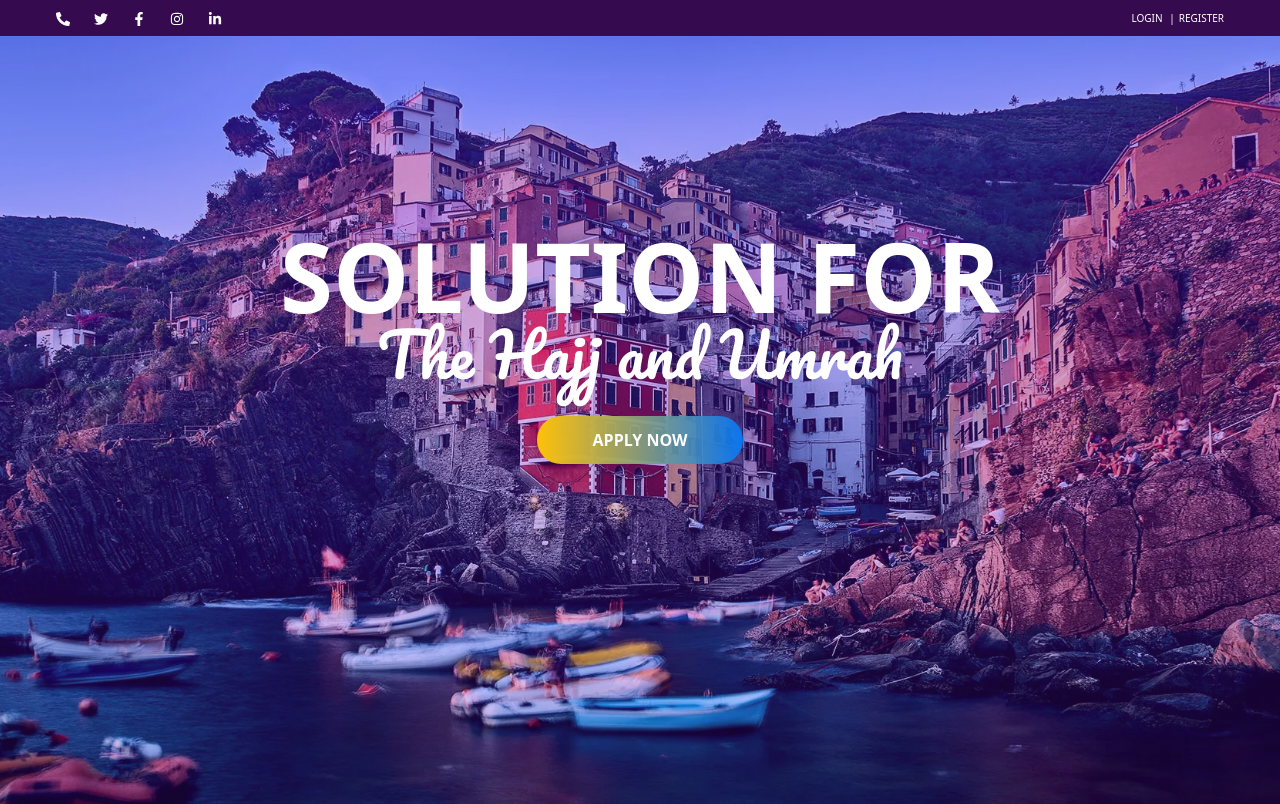
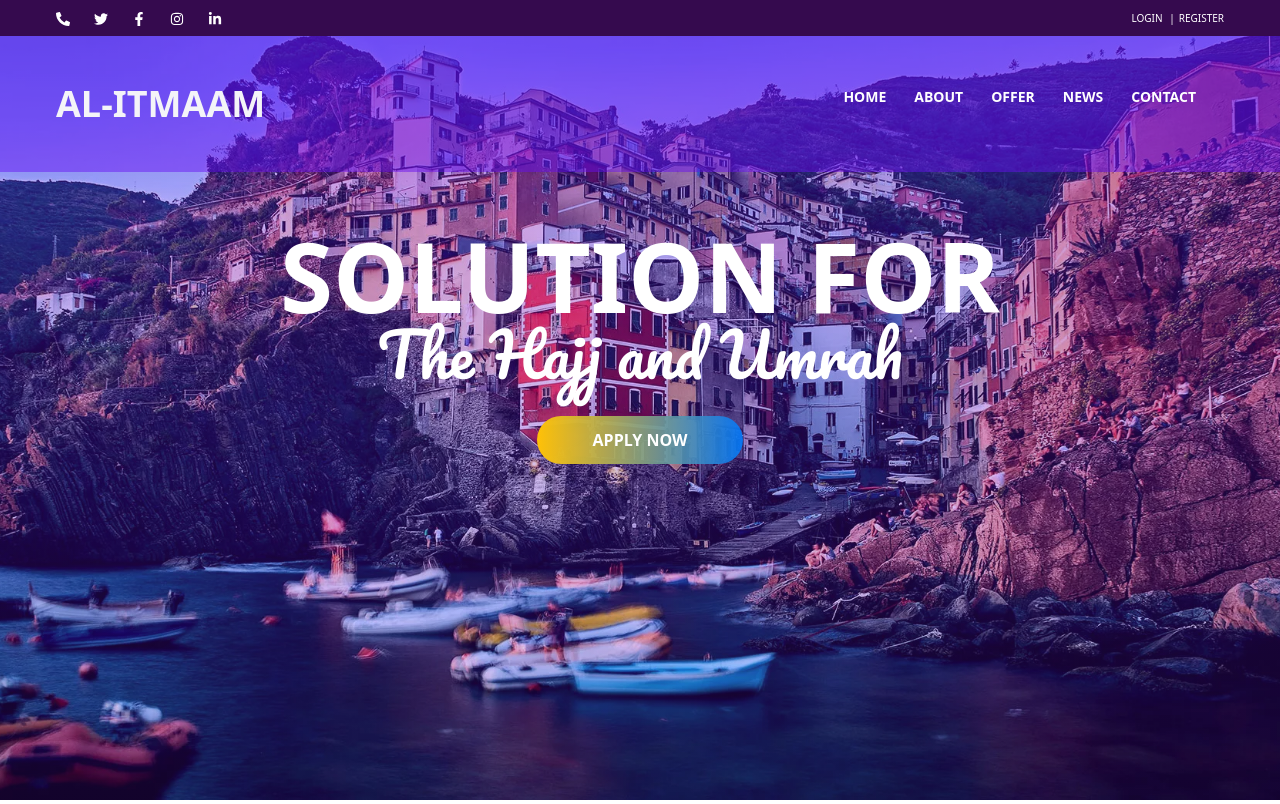
Before and after one commit to Yahckman1112/Itmaam-hajj, a React (Vite) app: page / in a window 1280 px wide. Shown: the top 804 px of the page. Built offline with nearby package versions, Linux system fonts and the light colour scheme.

Commit message:
Appbar design

```diff
--- a/src/components/appHeader/AppHeader.tsx
+++ b/src/components/appHeader/AppHeader.tsx
@@ -1,9 +1,75 @@
-import React from 'react'
+import { useEffect, useState } from "react";
+import { Link } from "react-router-dom";
+import TopBar from "./TopBar";
+function AppHeader() {
+  const headerData = [
+    {
+      name: "home",
+      path: "#",
+    },
+    {
+      name: "about",
+      path: "#",
+    },
+    {
+      name: "offer",
+      path: "#",
+    },
+    {
+      name: "news",
+      path: "#",
+    },
+    {
+      name: "contact",
+      path: "#",
+    },
+  ];
+  const [inView, setInView] = useState(false);
 
-function AppHeader() {
+  useEffect(() => {
+    const handleScroll = () => {
+      const scrollY = window.scrollY;
+      const scrollThreshold = 100;
+
+      if (scrollY >= scrollThreshold) {
+        setInView(true);
+      } else {
+        setInView(false);
+      }
+    };
+
+    window.addEventListener("scroll", handleScroll);
+    return () => {
+      window.addEventListener("scroll", handleScroll);
+    };
+  }, []);
   return (
-    <div>AppHeader</div>
-  )
+    <div>
+        <div className={`${inView? 'hidden':''}`}>
+        < TopBar/>
+        </div>
+    <div
+      className={` bg-[#6710f279] py-12 px-14 flex justify-between fixed w-full  text-[#f4f4f8] font-sans uppercase ${
+        inView? 'py-4 -mb-32':''
+
+      }`}
+    >
+      <div className="font-extrabold   text-4xl">Al-ITmaam</div>
+      <div>
+        {headerData.map((item:any,i:number)=>(
+        <Link
+        key={i}
+          to={item.path}
+          className="mr-7 text-sm font-semibold text-[#FFFFFF] py-2 "
+        >
+          {item.name}
+        </Link>
+
+        ))}
+      </div>
+    </div>
+    </div>
+  );
 }
 
-export default AppHeader
+export default AppHeader;
--- a/src/layout/PublicLayout.tsx
+++ b/src/layout/PublicLayout.tsx
@@ -7,7 +7,7 @@ export interface PublicLayout{
     children?: React.ReactNode;
 }
 
-function PublicLayout({header=true, footer=false, children}: PublicLayout) {
+function PublicLayout({header=false, footer=false, children}: PublicLayout) {
   return (
     <div>
         {header && < TopBar/>}
--- a/src/pages/home/hero/index.tsx
+++ b/src/pages/home/hero/index.tsx
@@ -1,22 +1,35 @@
 import { BannerDiv } from "./hero.style";
 import banner from "../../../assets/banner.jpg";
 import CustomButton from "../../../components/customButton/CustomButton";
+import AppHeader from "../../../components/appHeader/AppHeader";
+
+
+
+
+
 function Banner() {
-  // #6610f2
   return (
     <div>
+
+
       <BannerDiv
         style={{
           backgroundImage: `linear-gradient(to bottom, #6710f25e, #6710f22e), url(${banner})`,
-         }}
-        className=" text-center pt-48 "
+        }}
+        className="  "
       >
-        <div className="text-3xl md:text-5xl lg:text-6xl text-white  ">
-          <p className="leading-loose font-black text-4xl md:text-8xl">SOLUTION FOR </p>
+        <AppHeader />
+        <div className="text-center pt-48">
+
+        <div className="text-3xl md:text-5xl lg:text-6xl text-white   ">
+          <p className="leading-loose font-black text-4xl md:text-8xl">
+            SOLUTION FOR{" "}
+          </p>
           <p className="font-pacifico">The Hajj and Umrah</p>
         </div>
         <div className="mt-8">
-          <CustomButton >Apply Now</CustomButton>
+          <CustomButton>Apply Now</CustomButton>
+        </div>
         </div>
       </BannerDiv>
     </div>
```
Also changed, not shown: src/components/customButton/CustomButton.tsx (+11 -6 lines).
